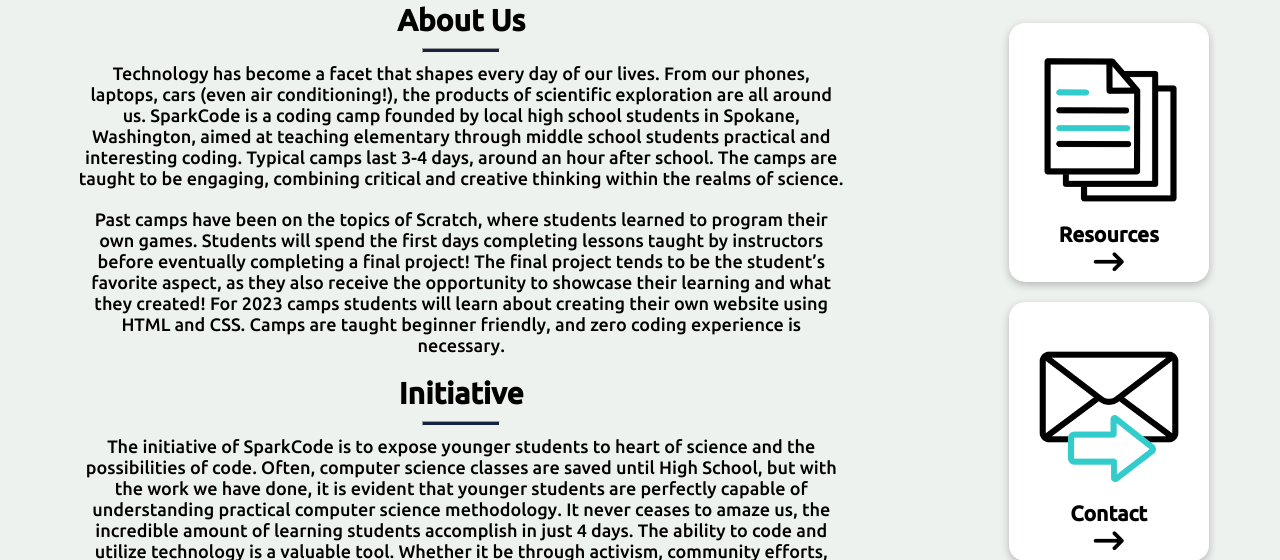
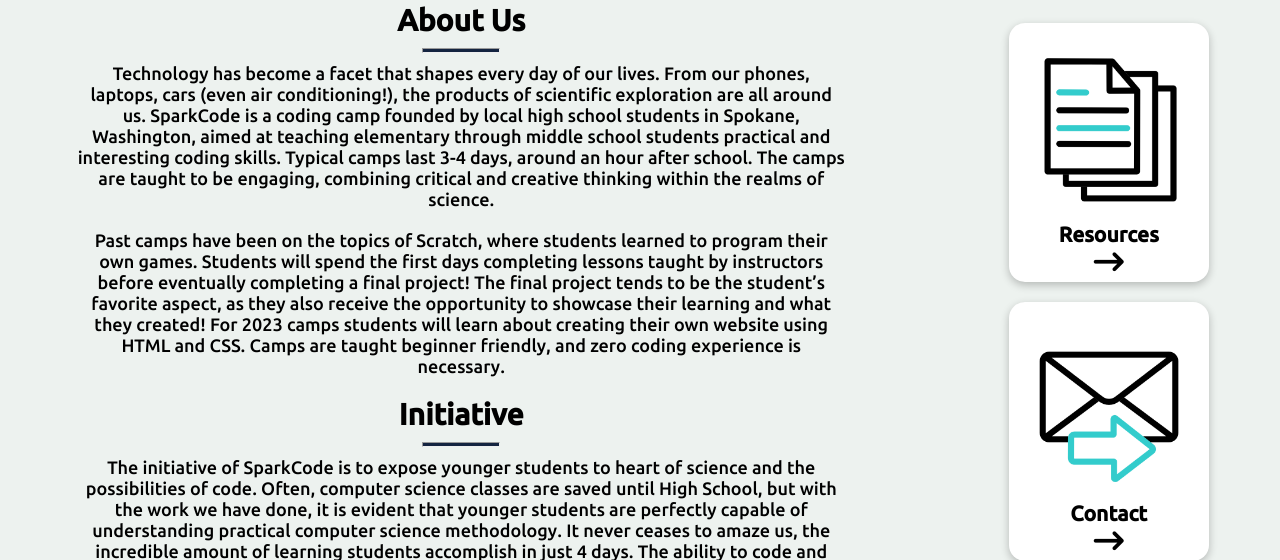
Before and after one commit to coder-18m/SparkCode, a Flask app: page / in a window 1280 px wide. Shown: the part 485-1045 px from the top of the page. Run offline with Flask 2, Linux system fonts and the light colour scheme; some libraries are stand-ins or nearby versions; some web fonts are replaced.

Commit message:
minor wording edit

```diff
--- a/templates/index.html
+++ b/templates/index.html
@@ -55,7 +55,7 @@
     <div class="about-container">
             <h1 class="index-head" id="exactlocation" >About Us</h1>
         <hr class="about-hr">
-        <p class="about-p">Technology has become a facet that shapes every day of our lives. From our phones, laptops, cars (even air conditioning!), the products of scientific exploration are all around us. SparkCode is a coding camp founded by local high school students in Spokane, Washington, aimed at teaching elementary through middle school students practical and interesting coding. Typical camps last 3-4 days, around an hour after school. The camps are taught to be engaging, combining critical and creative thinking within the realms of science.</p>
+        <p class="about-p">Technology has become a facet that shapes every day of our lives. From our phones, laptops, cars (even air conditioning!), the products of scientific exploration are all around us. SparkCode is a coding camp founded by local high school students in Spokane, Washington, aimed at teaching elementary through middle school students practical and interesting coding skills. Typical camps last 3-4 days, around an hour after school. The camps are taught to be engaging, combining critical and creative thinking within the realms of science.</p>
 
         <p class="about-p">
             Past camps have been on the topics of Scratch, where students learned to program their own games. Students will spend the first days completing lessons taught by instructors before eventually completing a final project! The final project tends to be the student’s favorite aspect, as they also receive the opportunity to showcase their learning and what they created! For 2023 camps students will learn about creating their own website using HTML and CSS. Camps are taught beginner friendly, and zero coding experience is necessary.
```
